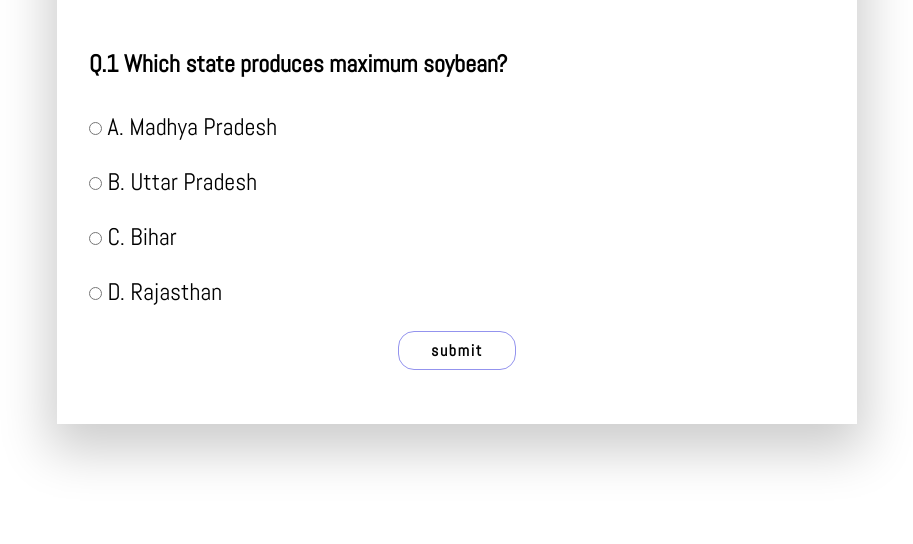
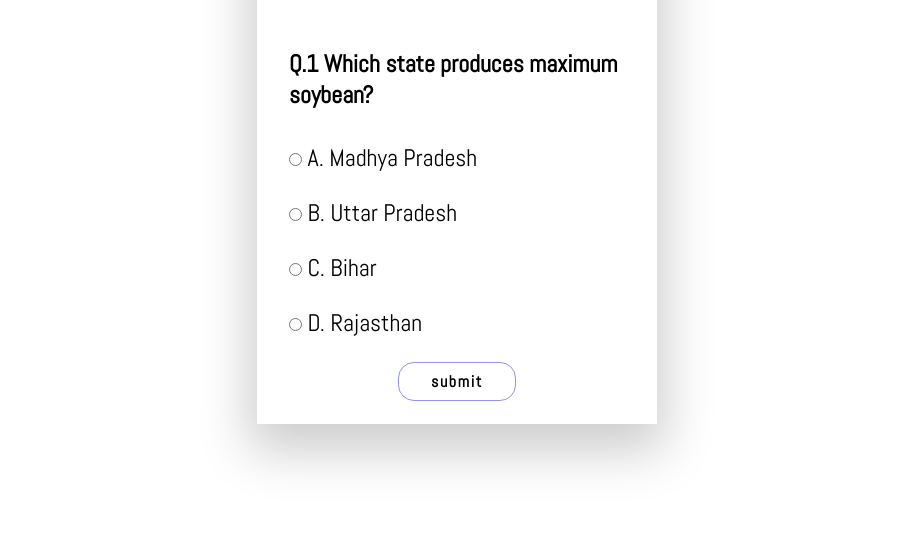
Before and after one commit to omprakash-singh/quiz, a plain HTML site: page index.html in a window 1280 px wide. Shown: the part 256-800 px from the top of the page, without its empty margins (183-1096 px from the left). Drawn offline with Linux system fonts and the light colour scheme.

Commit message:
Update style.css

```diff
--- a/style.css
+++ b/style.css
@@ -56,7 +56,7 @@ p{
     margin-top: 5rem;
 }
 .contant{
-    width: 50rem;
+    width: 25rem;
     height: 35rem;
     background-color: #ffffff;
     box-shadow: 0 1.2rem 3rem 0.5rem rgba(0, 0, 0, 0.2);
```
